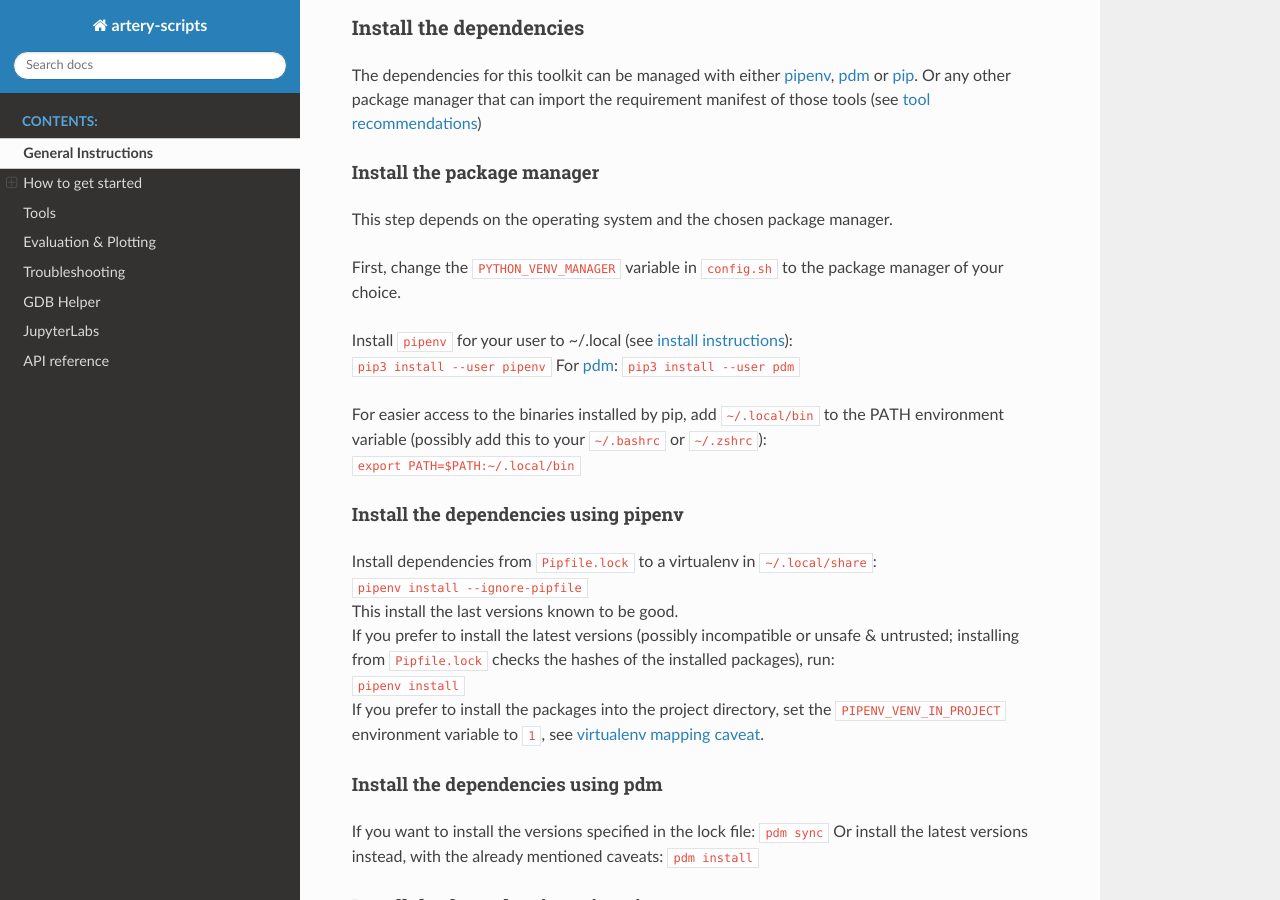
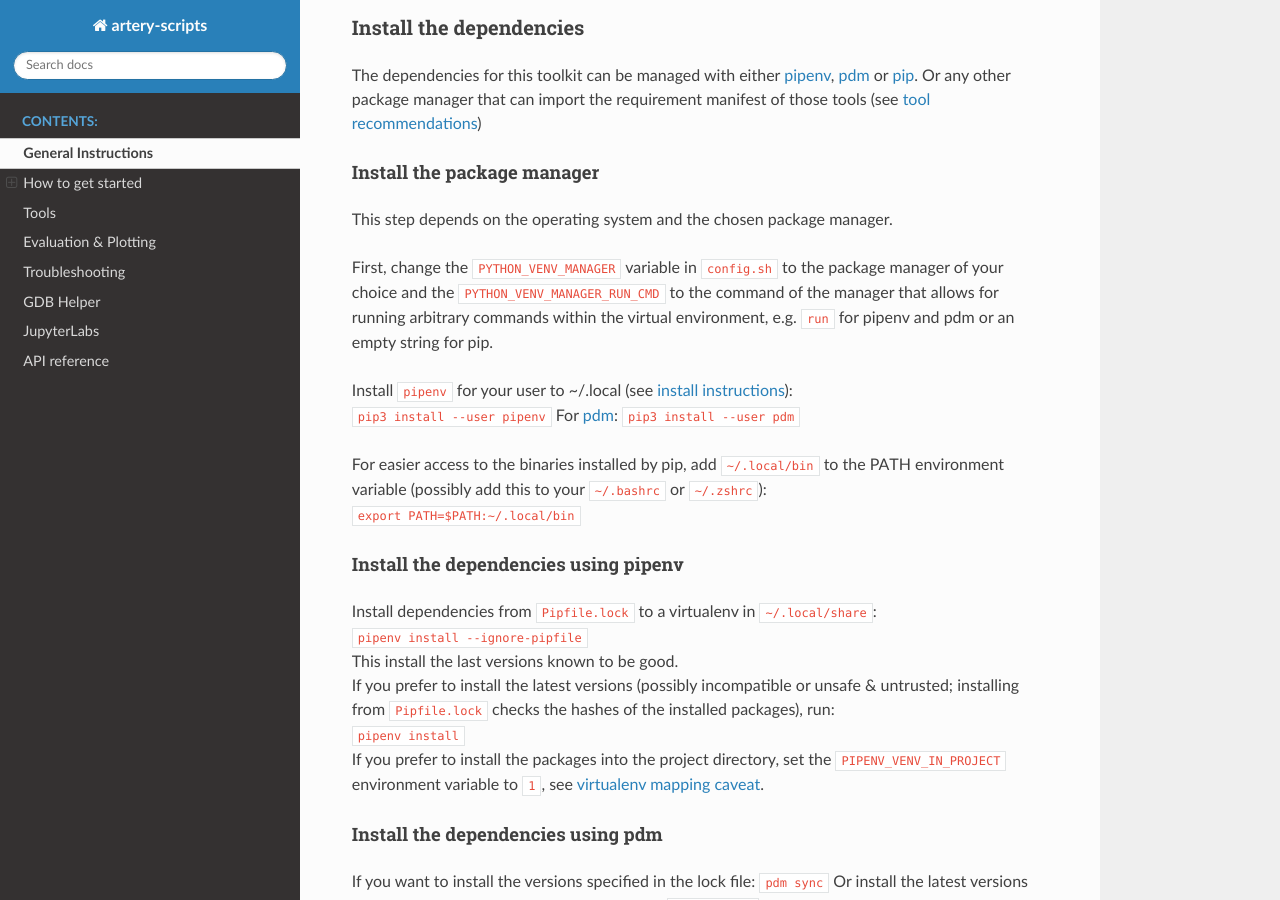
Before and after one commit to ibr-cm/ions, a Sphinx documentation site: the page built from doc/source/general.md, in a window 1280 px wide and 900 px high, scrolled down 458 px. Built offline with Sphinx 7.4.7 and the Read the Docs theme 2.0.0, drawn with Linux system fonts in a browser that asks for light colours; pages that are not in the unit, such as notebooks, are missing from menus.

Commit message:
Fix virtual environment handling

```diff
--- a/doc/source/general.md
+++ b/doc/source/general.md
@@ -19,7 +19,9 @@ Or any other package manager that can import the requirement manifest of those t
 This step depends on the operating system and the chosen package manager.
 
 First, change the `PYTHON_VENV_MANAGER` variable in `config.sh` to the package
-manager of your choice.
+manager of your choice and the `PYTHON_VENV_MANAGER_RUN_CMD` to the command of
+the manager that allows for running arbitrary commands within the virtual
+environment, e.g. `run` for pipenv and pdm or an empty string for pip.
 
 Install `pipenv` for your user to ~/.local (see [install instructions](https://pipenv.kennethreitz.org/en/latest/install/#pragmatic-installation-of-pipenv)):
 `pip3 install --user pipenv`
```
Also changed, not shown: 3 other files.
